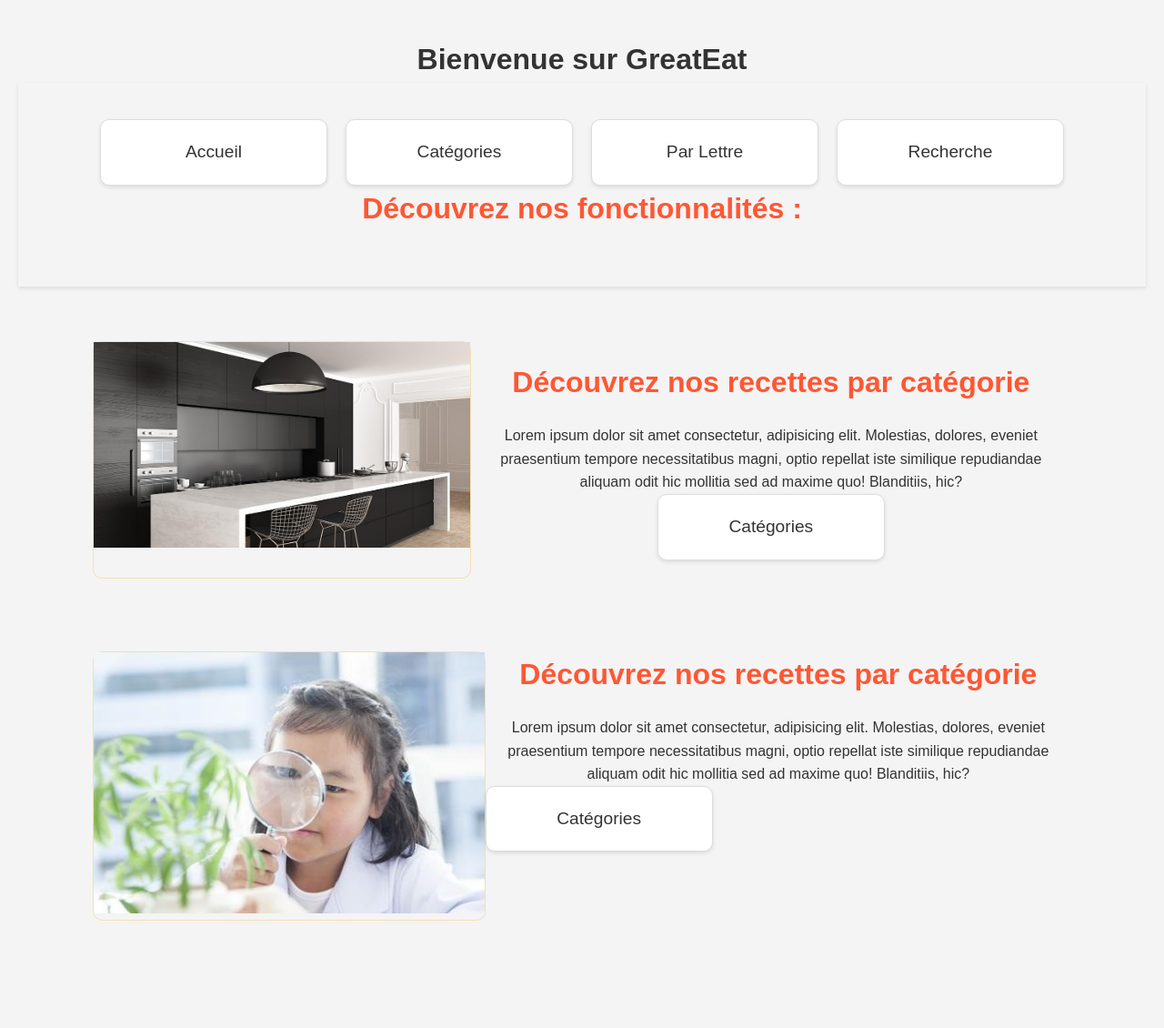
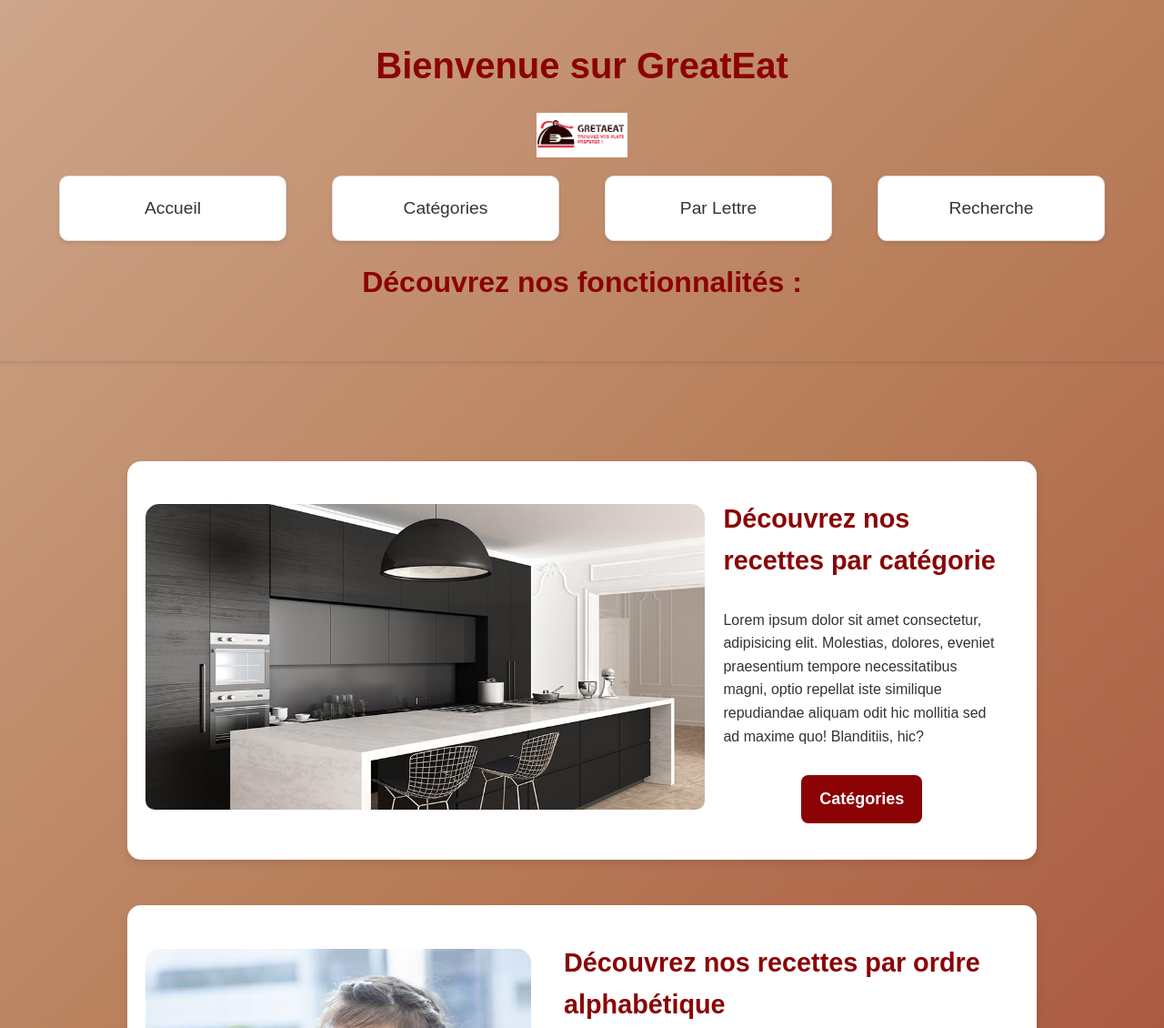
Before and after one commit to Veezogri/GretaEat, a website: page index.html in a window 1280 px wide. Shown: the top 1130 px of the page at 91% size. Before the commit the page ends 1092 px from the top, so only its background shows below. Drawn offline with Linux system fonts and the light colour scheme.

Commit message:
exercice 9 et 10 bonus

```diff
--- /dev/null
+++ b/animation.css
@@ -0,0 +1,5 @@
+@keyframes gradientAnimation {
+    0% { background-position: 0% 50%; }
+    50% { background-position: 100% 50%; }
+    100% { background-position: 0% 50%; }
+}
--- a/index.html
+++ b/index.html
@@ -4,12 +4,17 @@
   <meta http-equiv="Content-Type" content="text/html; charset=utf-8">
   <title>GreatEat - Accueil</title>
   <link rel="stylesheet" href="style2.css">
+  <link rel="stylesheet" href="animation.css">
 </head>
 <body>
-    <main>
+  <header id="IndexHeader">
+    <div id="LogoAndTitle">
       <h1>Bienvenue sur GreatEat</h1>
+      <img src="IMGCatégorie/logoGretaEat.PNG" alt="Logo de GreatEat">
 
-        <header id="IndexHeader">
+    </div>
+
+    <nav id="IndexNav">
       <ul>
         <li>
           <a href="index.html">Accueil</a>
@@ -24,11 +29,14 @@
           <a href="search.html">Recherche</a>
         </li>
       </ul>
+
+    </nav>
+
         <h2>Découvrez nos fonctionnalités :</h2>
 
 
   </header>
-
+    <main>
        <section id="PrésentationCategorie">
             <div class="ImgContainer">
                 <img src="IMGCatégorie/cuisine.jpg" alt="">
@@ -48,10 +56,10 @@
                 <img src="IMGCatégorie/Alphabet.jpg" alt="">
             </div>
 
-            <div class="ZoneDeTexte">
-                <h2>Découvrez nos recettes par catégorie</h2>
+            <div id="ZoneDeTexte2">
+                <h2>Découvrez nos recettes par ordre alphabétique</h2>
                 <p>Lorem ipsum dolor sit amet consectetur, adipisicing elit. Molestias, dolores, eveniet praesentium tempore necessitatibus magni, optio repellat iste similique repudiandae aliquam odit hic mollitia sed ad maxime quo! Blanditiis, hic?</p>
-                <a class="BoutonPage" href="categories.html">Catégories</a>
+                <a class="BoutonPage" href="first-letter.html">Chercher plat par Alphabet</a>
             </div>
 
         </section>
--- a/style2.css
+++ b/style2.css
@@ -8,46 +8,82 @@
 body {
 	font-family: 'Arial', sans-serif;
     line-height: 1.6;
-	background-color: #f4f4f4;
+    background: linear-gradient(-45deg, #8B0304, #B87E5A, #F3E9DC, #A6A57A);
+    background-size: 400% 400%;
+    animation: gradientAnimation 12s ease infinite;
     color: #333;
 }
 
 
 /* Style de l'en-tête */
-header {
+#IndexHeader {
 	color: #fff;
 	padding: 40px 0;
 	text-align: center;
 	box-shadow: 0 2px 4px rgba(0, 0, 0, 0.1);
     margin-bottom: 20px;
 }
+
+#LogoAndTitle{
+	display: flex;
+	flex-direction: column;
+	align-items: center;
+	justify-content: center;
+	gap: 20px;
+}
+
+#LogoAndTitle img{
+	width: 100px;
+	margin-bottom: 20px;
+
+}
+
+#LogoAndTitle h1{
+	font-size: 2.5em;
+	color: #8B0304;
+}
+
 /* Style du titre principal */
-header h1 {
-	font-size: 2.5em;
-	margin-bottom: 10px;
+#IndexHeader h2 {
+	font-size: 2em;
+	margin-bottom: 20px;
+	color: #8B0304;
 }
+
+
 /* Style de la navigation */
-nav {
-	background-color: #333;
-	box-shadow: 0 2px 4px rgba(0, 0, 0, 0.1);
-}
-nav ul {
+
+#IndexNav ul {
 	list-style: none;
 	display: flex;
 	justify-content: center;
+	gap: 20px;
+	margin-bottom: 20px;
 }
-nav ul li {
+#IndexNav ul li {
 	margin: 0 15px;
+	background-color: #fff;
+	border: 1px solid #ddd;
+	border-radius: 10px;
+	box-shadow: 0 2px 4px rgba(0, 0, 0, 0.1);
+	transition: transform 0.3s ease, box-shadow 0.3s ease;
+	width: 250px;
 }
-nav ul li a {
-	color: #fff;
+
+#IndexNav ul li:hover {
+	transform: translateY(-5px);
+	box-shadow: 0 4px 8px rgba(0, 0, 0, 0.2);
+}
+#IndexNav ul li a {
+	display: block;
+	padding: 20px;
+	color: #333;
 	text-decoration: none;
-	padding: 10px 15px;
-	display: block;
-	transition: background-color 0.3s ease;
+	font-size: 1.2em;
+	transition: color 0.3s ease;
 }
-nav ul li a:hover {
-	background-color: #575757;
+#IndexNav ul li a:hover {
+	background-color: #b37979;
 	border-radius: 5px;
 }
 /* Style du contenu principal */
@@ -56,42 +92,12 @@ main {
 	text-align: center;
 }
 /* Style des sous-titres */
-main h2 {
-	font-size: 2em;
-	margin-bottom: 20px;
-	color: #ff5733;
-}
-/* Style des liens de fonctionnalités */
-main ul {
-	list-style: none;
-	display: flex;
-	flex-wrap: wrap;
-	justify-content: center;
-	gap: 20px;
-}
-main ul li {
-	background-color: #fff;
-	border: 1px solid #ddd;
-	border-radius: 10px;
-	box-shadow: 0 2px 4px rgba(0, 0, 0, 0.1);
-	transition: transform 0.3s ease, box-shadow 0.3s ease;
-	width: 250px;
-}
-main ul li:hover {
-	transform: translateY(-5px);
-	box-shadow: 0 4px 8px rgba(0, 0, 0, 0.2);
-}
-main ul li a {
-	display: block;
-	padding: 20px;
-	color: #333;
-	text-decoration: none;
-	font-size: 1.2em;
-	transition: color 0.3s ease;
-}
-main ul li a:hover {
-	color: #ff5733;
-}
+
+
+
+
+
+
 /* Style du pied de page */
 footer {
 	background-color: #333;
@@ -106,23 +112,34 @@ footer {
 
 
 #PrésentationCategorie{
-    padding: 40px 20px;
-    width: 90%;
-    margin: 0 auto;
     display: flex;
+    align-items: center;
+    justify-content: space-between;
+    max-width: 1000px;
+    margin: 50px auto;
+    padding: 20px;
+    background: white;
+    border-radius: 15px;
+    box-shadow: 0 4px 8px rgba(0, 0, 0, 0.1);
+    overflow: hidden;
 
 }
 
 .ImgContainer{
-    width: 100%;
-    border-radius: 10px;
-    border: 1px solid wheat;
+    overflow: hidden;
+    border-radius: 15px;
 
 }
 
 .ImgContainer img{
     width: 100%;
-    object-fit: contain;
+    border-radius: 10px;
+    transition: transform 0.3s ease-in-out;
+
+}
+
+.ImgContainer img:hover {
+    transform: scale(1.05);
 }
 
 #ZoneDeTexte1{
@@ -137,41 +154,76 @@ footer {
 
 
 .BoutonPage{
-    display: block;
-	padding: 20px;
-	color: #333;
+    display: inline-block;
+    padding: 12px 20px;
+    font-size: 18px;
+    color: white;
+    background: #8B0304	;
+    border: none;
+    border-radius: 8px;
     text-decoration: none;
-	font-size: 1.2em;
-    background-color: #fff;
-	border: 1px solid #ddd;
-	border-radius: 10px;
-	box-shadow: 0 2px 4px rgba(0, 0, 0, 0.1);
-	transition: transform 0.3s ease, box-shadow 0.3s ease;
-	width: 250px;
-    align-self: center;
+    font-weight: bold;
+    margin-top: 10px;
+    transition: background 0.3s ease-in-out, transform 0.2s;
+
 
 }
 
 
 .BoutonPage:hover {
-    color: #ff5733;
+    color: #ffffff;
+	background: #080200;
+	transform: scale(1.05);
 }
 
 
 #PrésentationAlphabet{
-    padding: 40px 20px;
-    width: 90%;
-    margin: 0 auto;
     display: flex;
+    align-items: center;
+    justify-content: space-between;
+    max-width: 1000px;
+    margin: 50px auto;
+    padding: 20px;
+    background: white;
+    border-radius: 15px;
+    box-shadow: 0 4px 8px rgba(0, 0, 0, 0.1);
+    overflow: hidden;
 
 }
 
 
 
-#ZoneDeTexte2{
+
+
+#ZoneDeTexte1 {
     display: flex;
+	gap: 20px;
 	flex-direction: column;
 	align-items: center;
 	margin: 20px;
+	width: 50%;
+	text-align: left;
+}
 
+#ZoneDeTexte1  h2 {
+    font-size: 1.8em;
+    color: #8B0304;
+    margin-bottom: 10px;
 }
+
+
+#ZoneDeTexte2 {
+    display: flex;
+	gap: 20px;
+	flex-direction: column;
+	align-items: center;
+	margin: 20px;
+	width: 50%;
+	text-align: left;
+}
+
+#ZoneDeTexte2  h2 {
+    font-size: 1.8em;
+    color: #8B0304;
+    margin-bottom: 10px;
+}
```
Also changed, not shown: area.html (added, +21 -0 lines), areas.html (added, +18 -0 lines), script.js (+83 -0 lines), style.css (+78 -0 lines), IMGCatégorie/logoGretaEat.PNG (added). Lines whose indentation alone changed are shown as unchanged.
